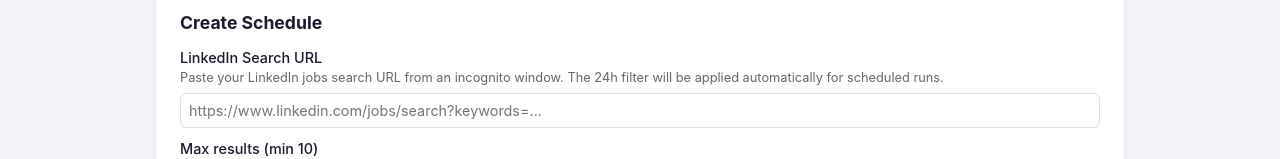
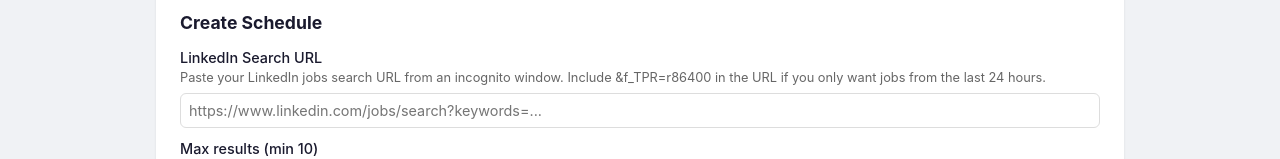
Before and after one commit to vaibhavmittal98/linkedin-job-hunter, a React (Vite) app in the folder frontend/: page /schedule in a window 1280 px wide. Shown: the part 209-368 px from the top of the page. Built offline with nearby package versions, Linux system fonts and the light colour scheme; no server answers; sample sign-in values are in the browser's storage.

Commit message:
Fix schedule description

```diff
--- a/frontend/src/pages/Schedule.tsx
+++ b/frontend/src/pages/Schedule.tsx
@@ -82,7 +82,7 @@
         <h2>Create Schedule</h2>
         <label>LinkedIn Search URL</label>
         <p style={{ fontSize: "0.8rem", color: "#666", marginBottom: "0.5rem" }}>
-          Paste your LinkedIn jobs search URL from an incognito window. The 24h filter will be applied automatically for scheduled runs.
+          Paste your LinkedIn jobs search URL from an incognito window. Include &f_TPR=r86400 in the URL if you only want jobs from the last 24 hours.
         </p>
         <input value={linkedinUrl} onChange={(e) => setLinkedinUrl(e.target.value)} placeholder="https://www.linkedin.com/jobs/search?keywords=..." />
         <label>Max results (min 10)</label>
```
